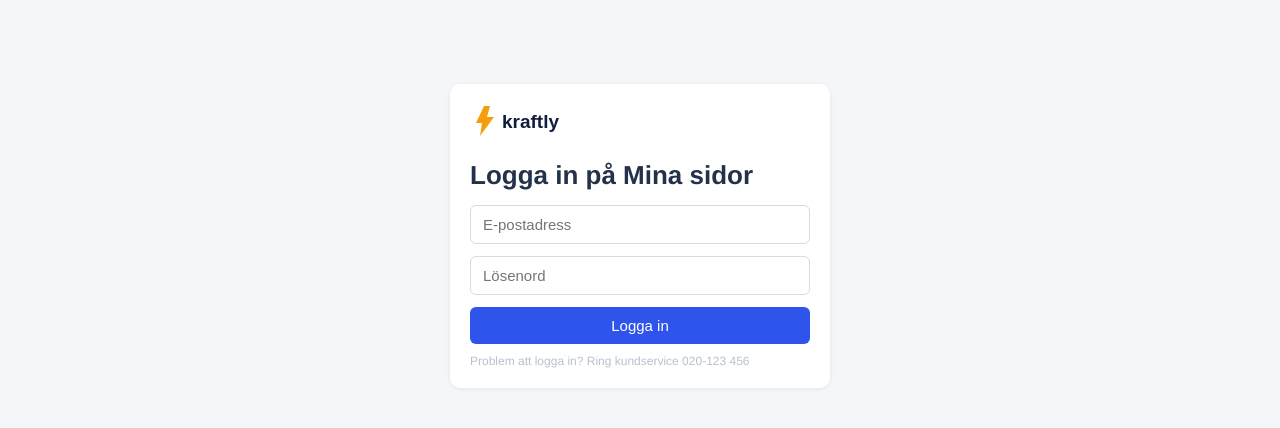
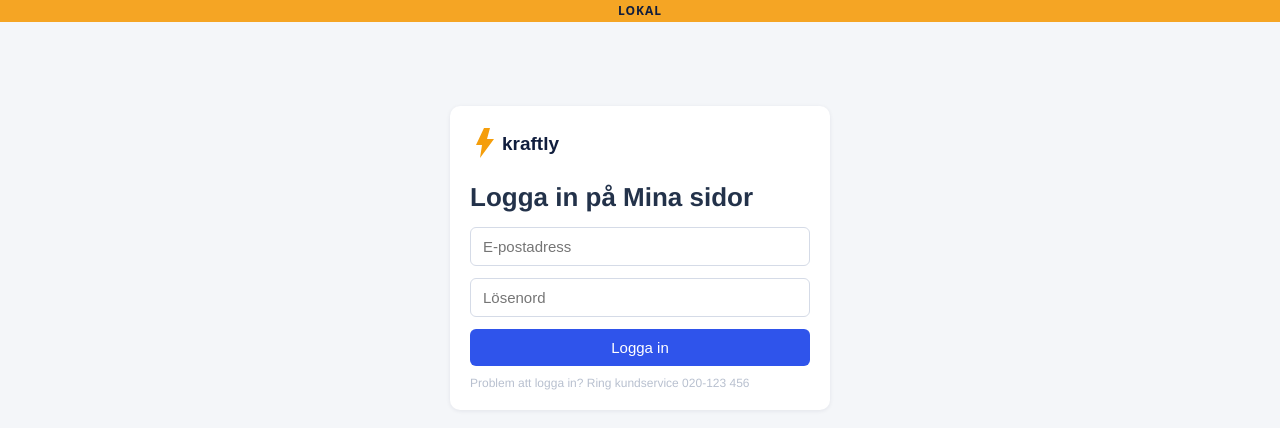
Before and after one commit to Falusvampen/Kraftly, a Vue app: page /login in a window 1280 px wide. Shown: the top 428 px of the page. Built offline with nearby package versions, Linux system fonts and the light colour scheme.

Commit message:
Feat: add environment banner to App component and corresponding tests

```diff
--- a/src/App.vue
+++ b/src/App.vue
@@ -1,5 +1,6 @@
 <template>
   <div>
+    <div v-if="appEnv !== 'production'" class="env-banner">{{ appEnv.toUpperCase() }}</div>
     <header class="topbar" v-if="$route.path !== '/login'">
       <div class="topbar-inner container">
         <img src="./assets/logo.svg" class="logo" />
@@ -22,6 +23,7 @@
 import { useRouter } from 'vue-router';
 
 const router = useRouter();
+const appEnv = window.__KRAFTLY__?.env ?? 'lokal';
 
 const logout = () => {
   localStorage.removeItem('kraftly_logged_in');
@@ -30,6 +32,16 @@ const logout = () => {
 </script>
 
 <style>
+.env-banner {
+  background: #f5a524;
+  color: #101d3d;
+  font:
+    600 12px/1 system-ui,
+    sans-serif;
+  letter-spacing: 0.08em;
+  text-align: center;
+  padding: 5px 0;
+}
 .topbar {
   background: #101d3d;
 }
```
Also changed, not shown: 1 other file (tests, documents, lock files or other folders).
